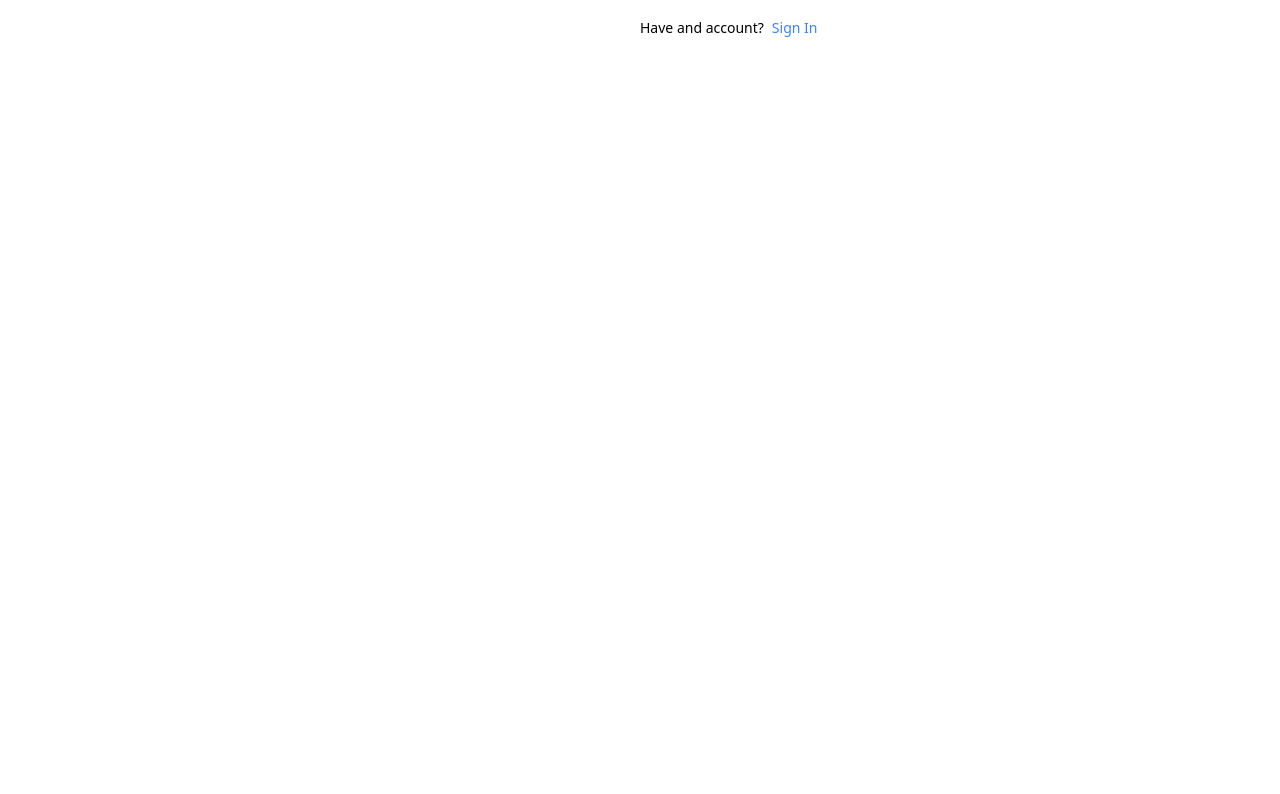
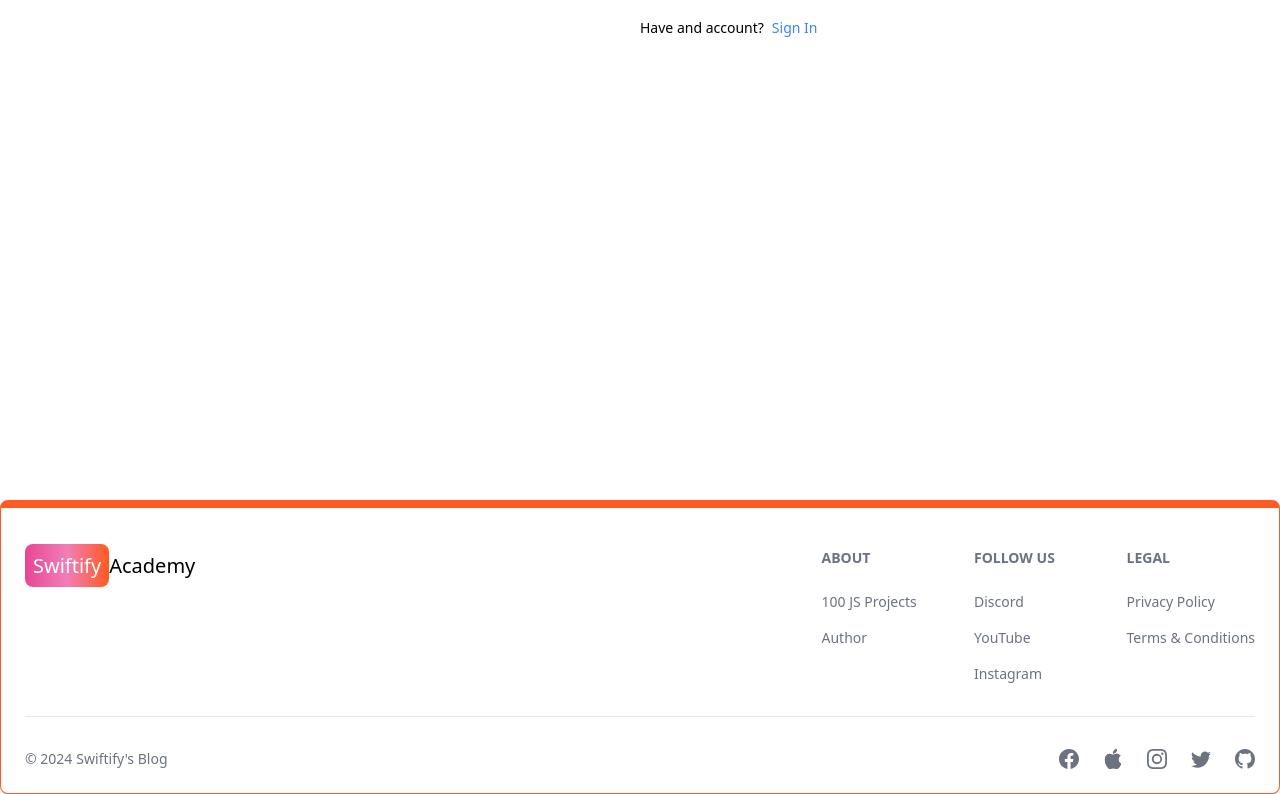
Before and after one commit to shak49/Swiftify_Acadamy, a React (Vite) app in the folder client/: page /sign-up in a window 1280 px wide. Shown: the part 444-1238 px from the top of the page. Before the commit the page ends 944 px from the top, so only its background shows below. Built offline with nearby package versions, Linux system fonts and the light colour scheme.

Commit message:
Footer was implemented

```diff
--- a/client/src/App.jsx
+++ b/client/src/App.jsx
@@ -7,6 +7,7 @@
 import Projects from './pages/Projects'
 import SignIn from './pages/SignIn'
 import SignUp from './pages/SignUp'
+import Footer from './components/Footer'
 
 export default function App() {
   return (
@@ -20,6 +21,7 @@
         <Route path='/sign-in' element={ <SignIn/> }/>
         <Route path='/sign-up' element={ <SignUp/> }/>
       </Routes>
+      <Footer />
     </BrowserRouter>
   )
 }
--- /dev/null
+++ b/client/src/components/Footer.jsx
@@ -0,0 +1,70 @@
+import React from 'react'
+import { Footer } from 'flowbite-react'
+import { Link } from 'react-router-dom'
+import { BsFacebook, BsApple, BsInstagram, BsGithub, BsTwitter } from "react-icons/bs"
+
+export default function FooterComponent() {
+  return (
+    <Footer container className='border border-t-8 border-orange-500'>
+        <div className='w-full max-w-7xl mx-auto'>
+            <div className='grid w-full justify-between sm:flex md:grid-cols-1'>
+                <div className='mt-5'>
+                    <Link to="/" className="self-center whitespace-nowrap text-lg sm:text-xl dark:text-white">
+                        <span className='px-2 py-2 bg-gradient-to-r from-pink-500 via-pink-400 to-orange-500 rounded-lg text-white'>Swiftify</span>
+                        Academy
+                    </Link>
+                </div>
+                <div className='grid grid-cols-2 gap-8 mt-4 sm:grid-cols-3 sm:gap-6'>
+                    <div>
+                        <Footer.Title title='About'/>
+                        <Footer.LinkGroup col>
+                            <Footer.Link href='' target='_blank' rel='noopener noreferrer'>
+                                100 JS Projects
+                            </Footer.Link>
+                            <Footer.Link href='' target='_blank' rel='noopener noreferrer'>
+                                Author
+                            </Footer.Link>
+                        </Footer.LinkGroup>
+                    </div>
+                    <div>
+                        <Footer.Title title='Follow Us'/>
+                        <Footer.LinkGroup col>
+                            <Footer.Link href='' target='_blank' rel='noopener noreferrer'>
+                                Discord
+                            </Footer.Link>
+                            <Footer.Link href='' target='_blank' rel='noopener noreferrer'>
+                                YouTube
+                            </Footer.Link>
+                            <Footer.Link href='' target='_blank' rel='noopener noreferrer'>
+                                Instagram
+                            </Footer.Link>
+                        </Footer.LinkGroup>
+                    </div>
+                    <div>
+                        <Footer.Title title='Legal'/>
+                        <Footer.LinkGroup col>
+                            <Footer.Link href='' target='_blank' rel='noopener noreferrer'>
+                                Privacy Policy
+                            </Footer.Link>
+                            <Footer.Link href='' target='_blank' rel='noopener noreferrer'>
+                                Terms &amp; Conditions
+                            </Footer.Link>
+                        </Footer.LinkGroup>
+                    </div>
+                </div>
+            </div>
+            <Footer.Divider />
+            <div className='w-full sm:flex sm:items-center sm:justify-between'>
+                <Footer.Copyright href='#' by="Swiftify's Blog" year={ new Date().getFullYear() }/>
+                <div className='flex gap-6 sm:mt-0 mt-4 sm:justify-center'>
+                    <Footer.Icon href='#' icon={ BsFacebook }/>
+                    <Footer.Icon href='#' icon={ BsApple }/>
+                    <Footer.Icon href='#' icon={ BsInstagram }/>
+                    <Footer.Icon href='#' icon={ BsTwitter }/>
+                    <Footer.Icon href='#' icon={ BsGithub }/>
+                </div>
+            </div>
+        </div>
+    </Footer>
+  )
+}
--- a/package.json
+++ b/package.json
@@ -19,6 +19,7 @@
     "mongoose": "^8.9.0",
     "n": "^10.1.0",
     "nodemon": "^3.1.9",
+    "react-icons": "^5.4.0",
     "stable": "^0.1.8"
   }
 }
```
Also changed, not shown: 1 other file (tests, documents, lock files or other folders).
